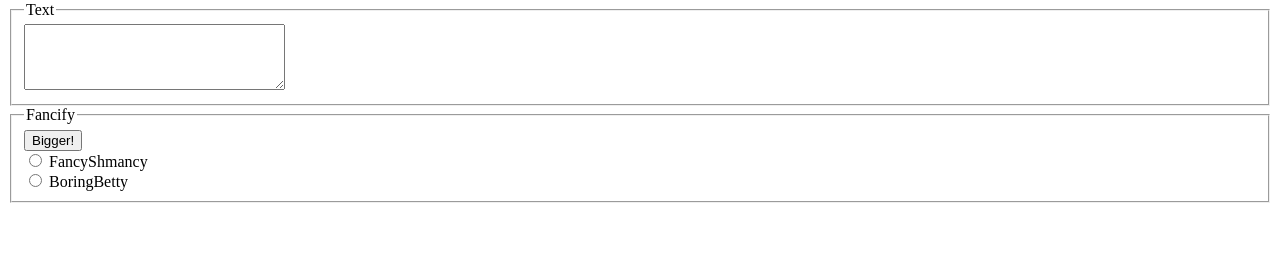
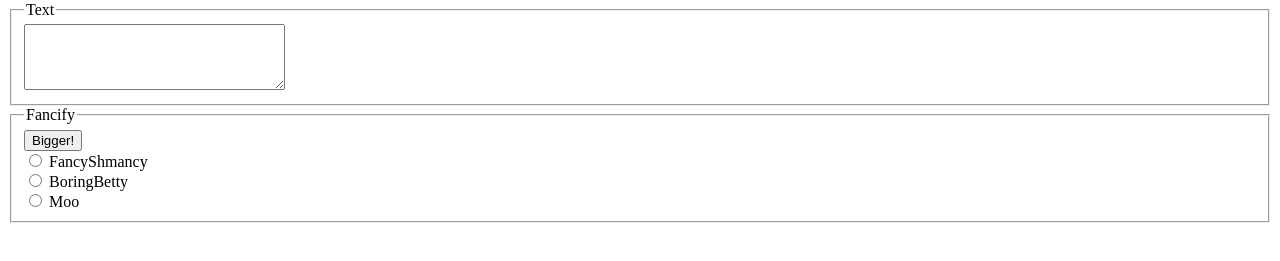
Before and after one commit to ryonF810/-user-.github.io, a plain HTML site: page fancifymytext.html in a window 1280 px wide. Shown: the part 79-340 px from the top of the page. Drawn offline with Linux system fonts and the light colour scheme.

Commit message:
Update fancifymytext.html

```diff
--- a/fancifymytext.html
+++ b/fancifymytext.html
@@ -11,6 +11,7 @@
 
 	<body>
 		<h1>Fancify my Text</h1>
+
 
         <form>
             <fieldset>
@@ -32,12 +33,14 @@
             <button  onclick= "hello()" type="button">Bigger!</button>
             <br>
 
-            <input type="radio" id="html" name="Fancy" value="FancyShmancy">
+            <input type="radio" onclick= "change()" onchange = "popsUp()" id="fan" name="Fancy" value="FancyShmancy">
             <label for="FancySchmancy">FancyShmancy</label><br>
 
-            <input type="radio" id="html" name="Boring" value="BoringBetty">
+            <input type="radio" onclick = "changeBack()" onchange = "normalFont()" id="bor" name="Boring" value="BoringBetty">
             <label for="BoringBetty">BoringBetty</label><br>
 
+            <input type="radio" onclick = "uppercase()" id="M" name="Mo" value="Moo">
+            <label for="Moo">Moo</label><br>
 
             </label>
 
```
